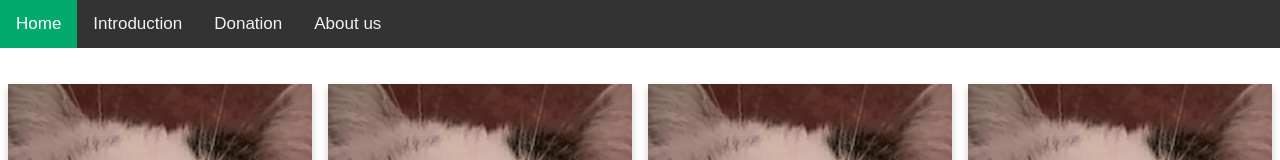
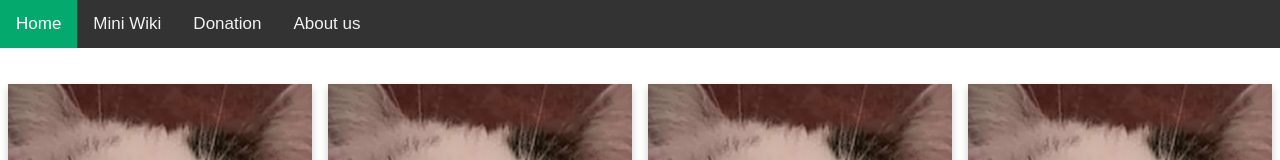
Before and after one commit to Ski-BLG/AniGuard, a plain HTML site: page aboutus.html in a window 1280 px wide. Shown: the top 160 px of the page. Drawn offline with Linux system fonts and the light colour scheme.

Commit message:
aboutus.html

```diff
--- a/aboutus.html
+++ b/aboutus.html
@@ -95,7 +95,7 @@
     <body>
         <div class="topnav">
             <a class="active" href="index.html">Home</a>
-            <a href="#introduction">Introduction</a>
+            <a href="#link">Mini Wiki</a>
             <a href="donation.html">Donation</a>
             <a href="aboutus.html">About us</a>
         </div>
```
